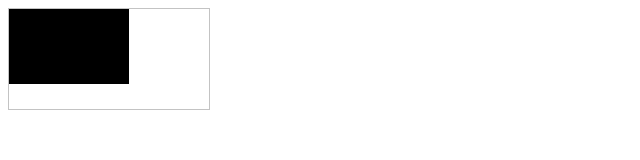
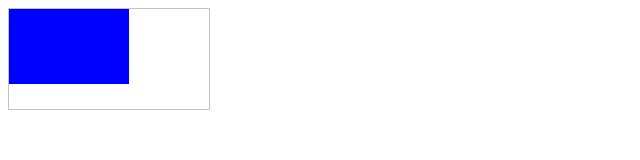
Before and after one commit to afeiship/canvas-notes, a website: page src/001-rect.html in a window 1280 px wide. Shown: the whole page, without its empty margins (0-640 px from the left). Drawn offline with Linux system fonts and the light colour scheme.

Commit message:
issue: basic wrapper

```diff
--- a/src/001-rect.html
+++ b/src/001-rect.html
@@ -18,8 +18,45 @@
 
     <script>
       var c = document.getElementById("myCanvas");
-      var ctx = c.getContext("2d");
-      ctx.fillRect(0, 0, 120, 75);
+      // var ctx = c.getContext("2d");
+      // ctx.fillRect(0, 0, 120, 75);
+
+      function TChart(inCanvas) {
+        this.canvas = inCanvas;
+        this.context = inCanvas.getContext("2d");
+      }
+
+      // init:
+      TChart.init = function(inCanvas){
+        return new TChart(inCanvas);
+      }
+
+      // methods: fillRect:
+      TChart.prototype.fillRect = function(inOptions, inCallback) {
+        inCallback(this.context);
+        this.context.fillRect(
+          inOptions.x,
+          inOptions.y,
+          inOptions.width,
+          inOptions.height
+        );
+      };
+
+      var tInstance = TChart.init(c);
+
+      // elements:
+      tInstance.fillRect(
+        {
+          x: 0,
+          y: 0,
+          width: 120,
+          height: 75
+        },
+        function(context) {
+          // context.fillStyle = "#f00;";
+          context.fillStyle = "#0000ff";
+        }
+      );
     </script>
   </body>
 </html>
```
